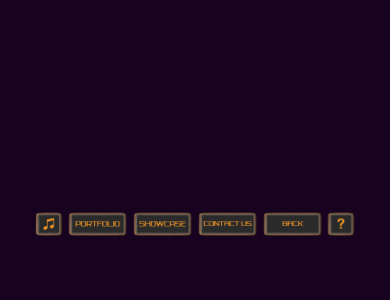
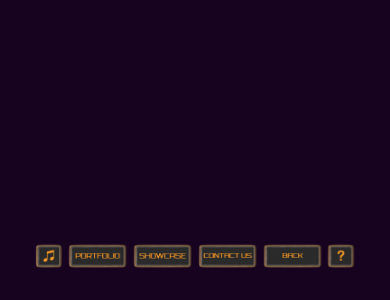
Before and after one commit to Copycat-Studio/3dwebsite, a website built with Vite: page index.html in a window 390 px wide. Shown: the part 544-844 px from the top of the page. Built offline with nearby package versions, Linux system fonts and the light colour scheme; files whose address does not match are found by name.

Commit message:
0618.1 repair button mobile

```diff
--- a/index.html
+++ b/index.html
@@ -377,7 +377,7 @@ ul.hud-list li::before {
 
 @media (max-width: 768px) {
   .bottom-menu {
-    bottom: 4rem;
+    bottom: 2rem;
   }
 }
 
```
